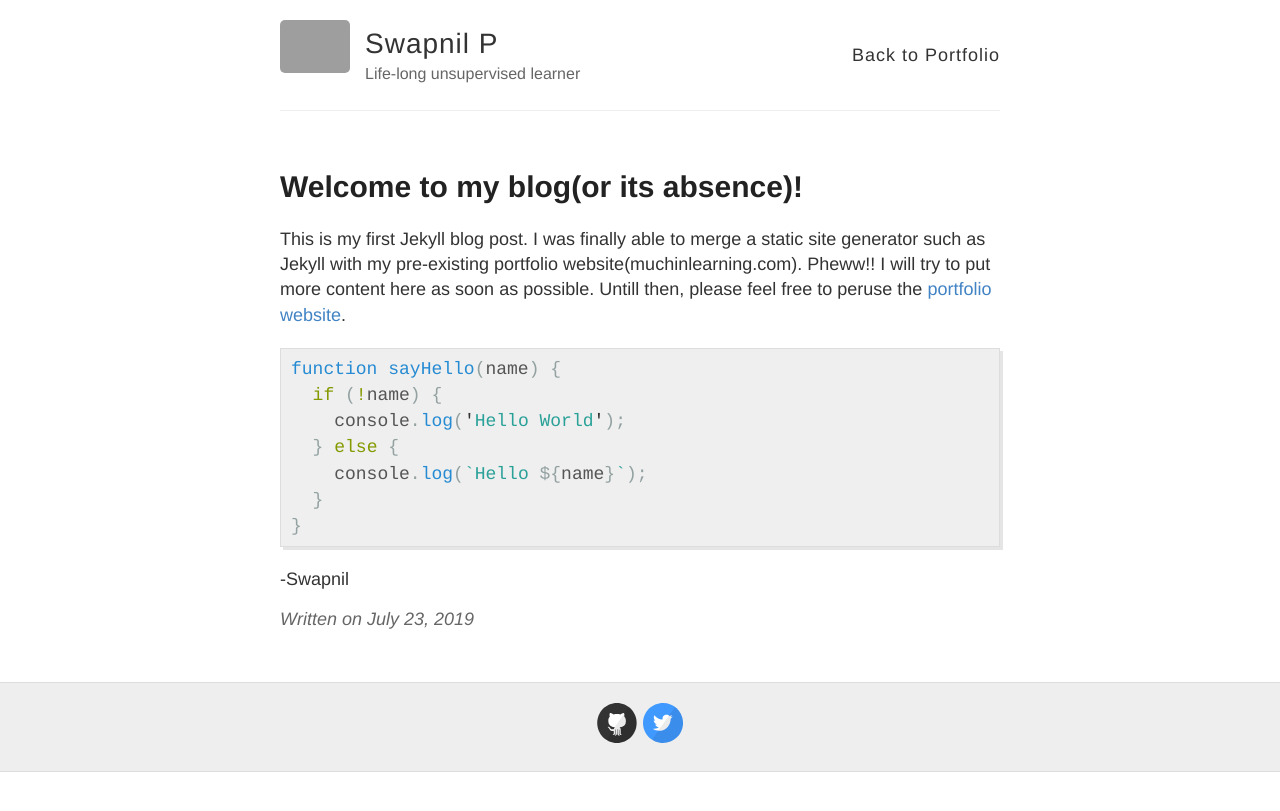
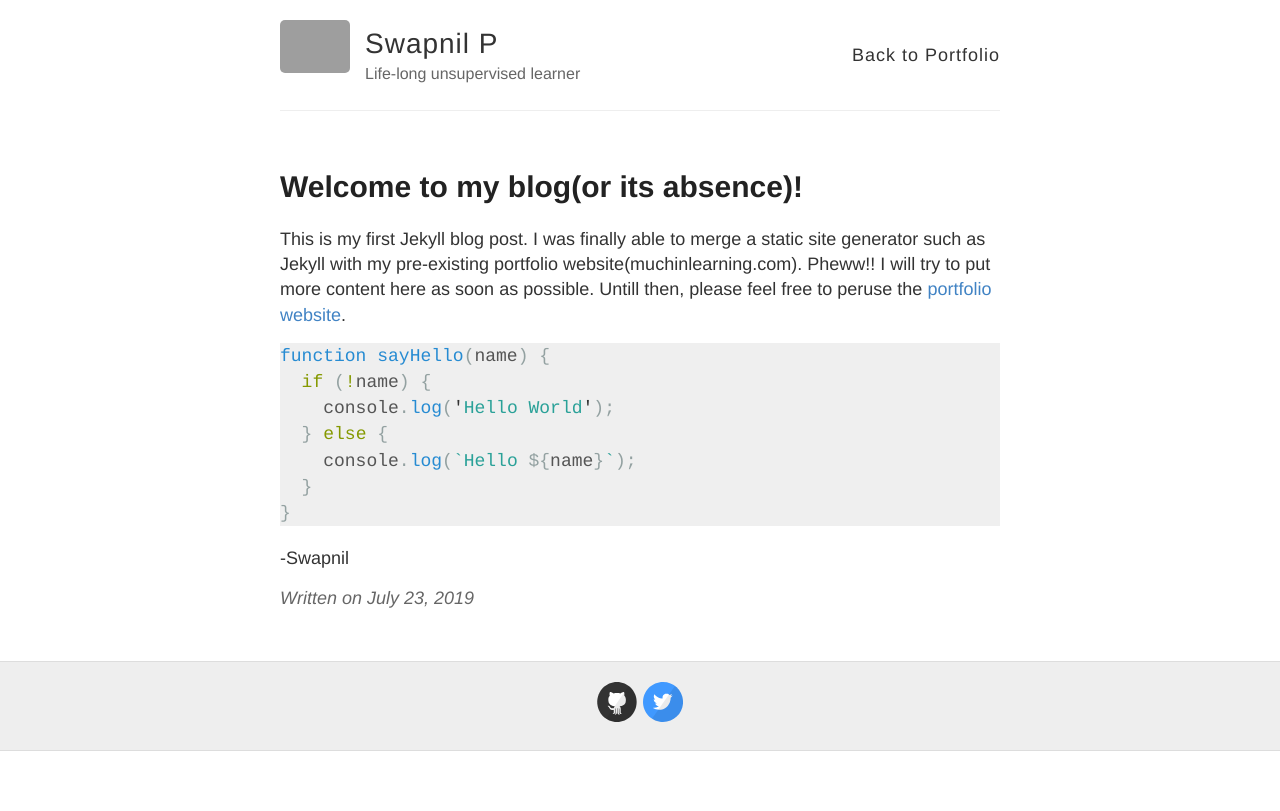
Before and after one commit to spsphulse/My-Portfolio, a Jekyll site: the page built from _posts/2019-07-23-New-blogs-upcoming.md, in a window 1280 px wide. Shown: the top 811 px of the page. Built offline with Jekyll 4.4.1, drawn with Linux system fonts in a browser that asks for light colours; grey boxes are pictures that could not be loaded.

Commit message:
Update _highlights.scss

```diff
--- a/_sass/_highlights.scss
+++ b/_sass/_highlights.scss
@@ -1,13 +1,17 @@
 
 .highlight {
   background-color: #efefef;
-  padding: 7px 7px 7px 10px;
-  border: 1px solid #ddd;
-  -moz-box-shadow: 3px 3px rgba(0,0,0,0.1);
-  -webkit-box-shadow: 3px 3px rgba(0,0,0,0.1);
-  box-shadow: 3px 3px rgba(0,0,0,0.1);
-  margin: 20px 0 20px 0;
-  overflow: scroll;
+  //border: 1px solid #ddd;
+  //-moz-box-shadow: 3px 3px rgba(0,0,0,0.1);
+  //-webkit-box-shadow: 3px 3px rgba(0,0,0,0.1);
+  //box-shadow: 3px 3px rgba(0,0,0,0.1);
+  margin: 0px 0 20px 0;
+  overflow: auto;
+}
+
+pre.highlight {
+  padding: 10px 0.5em;
+  margin-bottom: 0px;
 }
 
 code {
```
